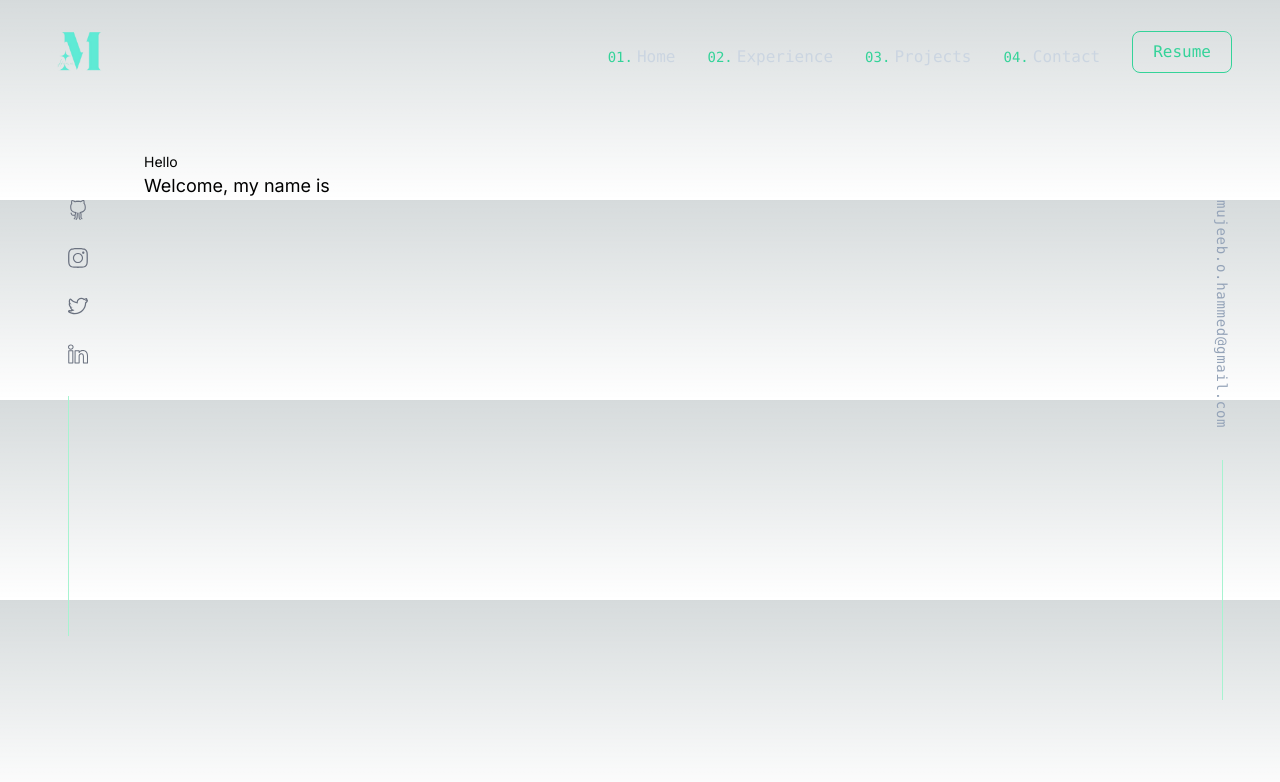
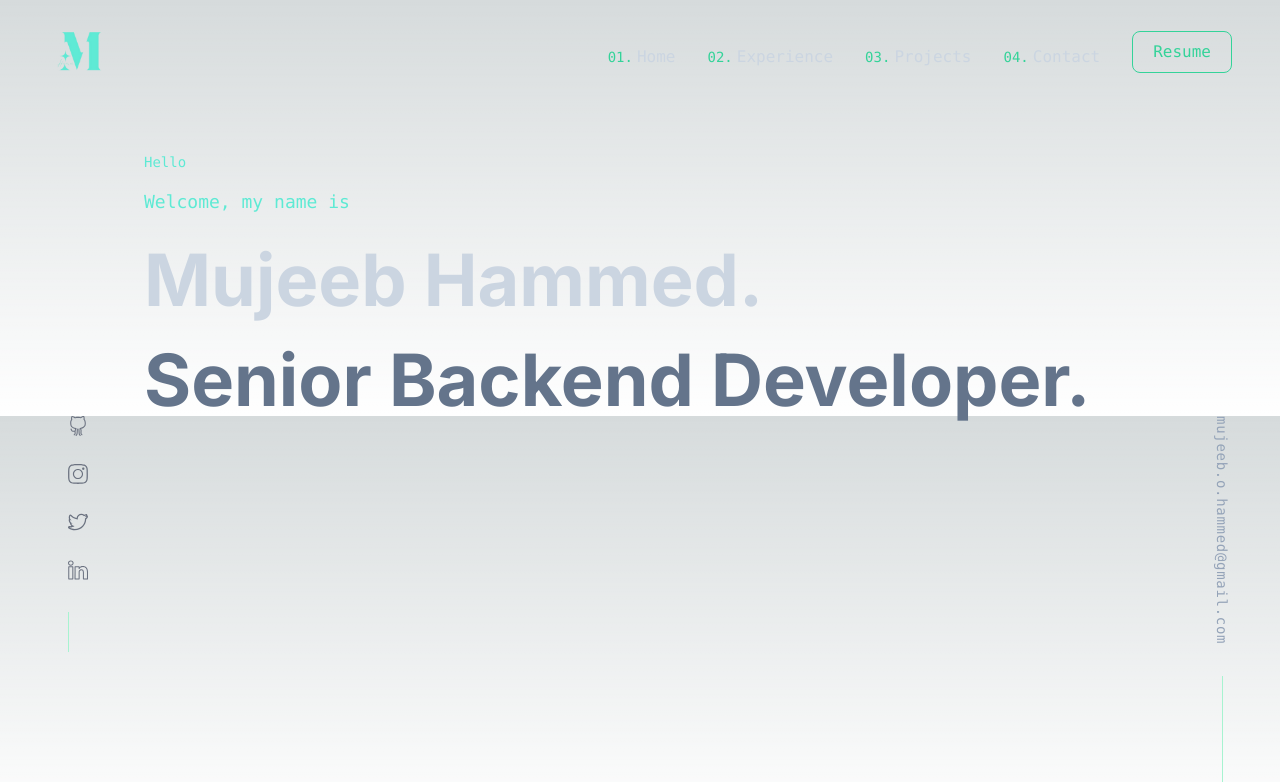
Before and after one commit to Mjay202/Portfolio-V2, a Next.js app: page / in a window 1280 px wide. Shown: the top 782 px of the page. Built offline with nearby package versions, Linux system fonts and the light colour scheme.

Commit message:
layout updated

```diff
--- a/app/layout.tsx
+++ b/app/layout.tsx
@@ -58,7 +58,7 @@ export default function RootLayout({
               <span className="sr-only">LinkedIn</span>
             </a>
           </div>
-          <hr className="w-px h-60 my-8 bg-emerald-200 border-0 hover:bg-emerald-400" />
+          <hr className="w-px h-10 my-8 bg-emerald-200 border-0 hover:bg-emerald-400" />
         </div>
 
         {/* Aside Email Right */}
--- a/app/page.tsx
+++ b/app/page.tsx
@@ -130,9 +130,11 @@ export default function Home() {
         </div>
       </nav>
 
-      <div className="px-36 mt-10">
-        <h4 className="text-sm"> Hello</h4>
-        <h3 className="text-lg">Welcome, my name is</h3>
+      <div className="px-36 mt-10 font-inter">
+        <h4 className="text-sm text-teal-300 font-mono"> Hello</h4>
+        <h3 className="text-lg text-teal-300 mt-4 font-mono">Welcome, my name is</h3>
+        <h3 className="text-7xl text-slate-300 mt-7 font-bold">Mujeeb Hammed.</h3>
+        <h3 className="text-7xl text-slate-500 mt-7 font-bold">Senior Backend Developer.</h3>
       </div>
 
       {/* <div className="relative z-[-1] flex justify-between mt-20 px-20 place-items-center before:absolute before:h-[300px] before:w-full before:-translate-x-1/2 before:rounded-full before:bg-gradient-radial before:from-white before:to-transparent before:blur-2xl before:content-[''] after:absolute after:-z-20 after:h-[180px] after:w-full after:translate-x-1/3 after:bg-gradient-conic after:from-sky-200 after:via-emerald-200 after:blur-2xl after:content-[''] before:dark:bg-gradient-to-br before:dark:from-transparent before:dark:to-emerald-700 before:dark:opacity-10 after:dark:from-sky-900 after:dark:via-[#01ffd0] after:dark:opacity-40 sm:before:w-[480px] sm:after:w-[240px] before:lg:h-[360px]">
```
